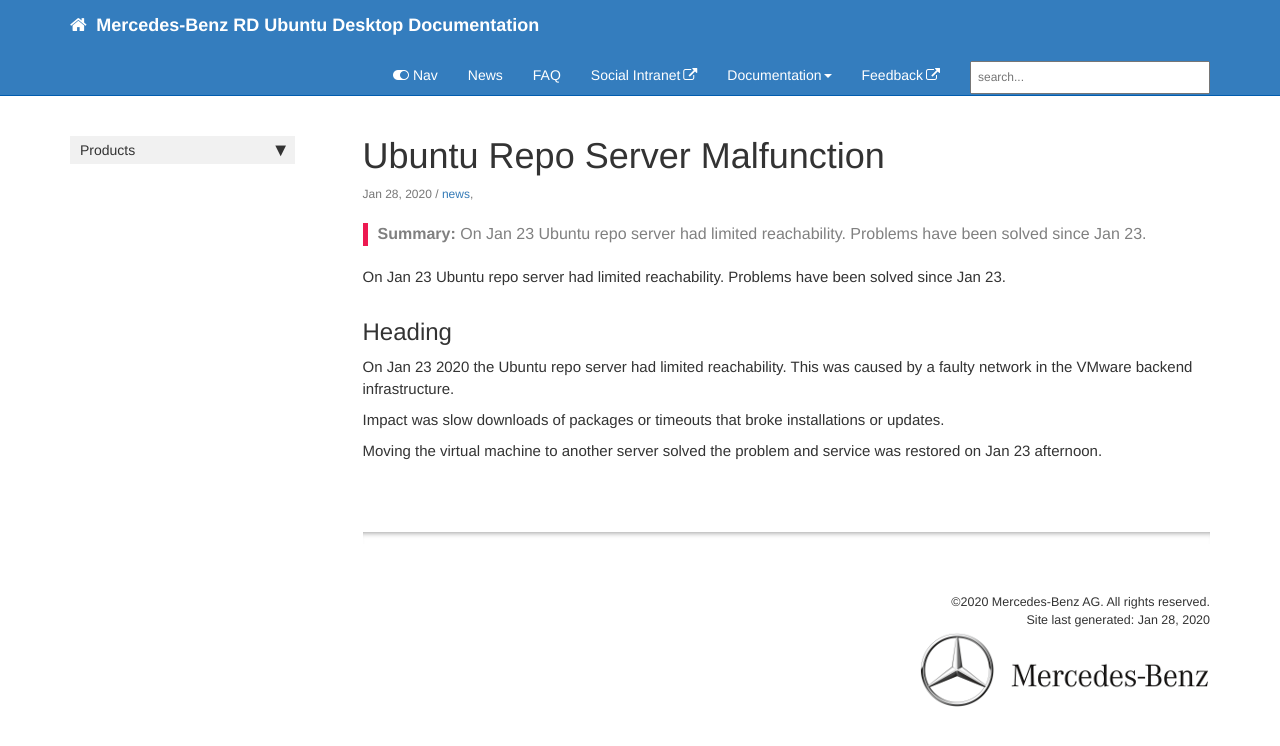
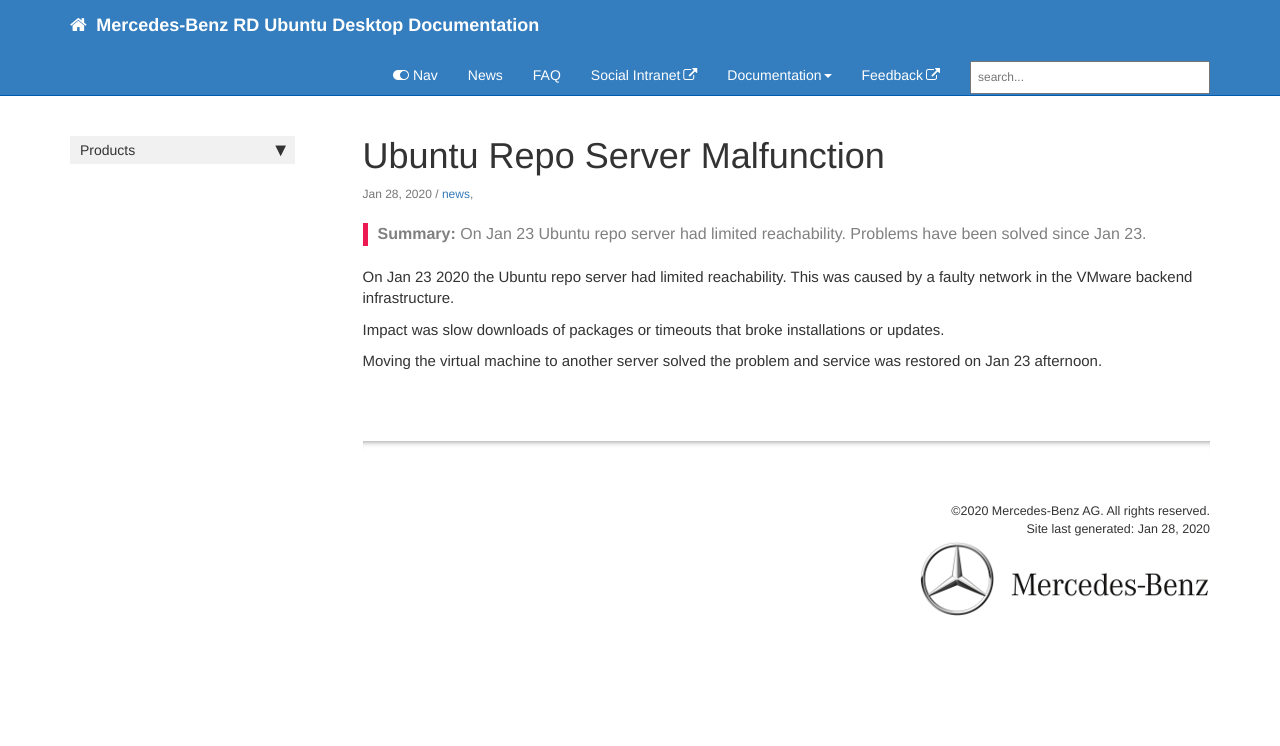
Before and after one commit to RajputPawan/Prometheus, a Jekyll site: the page built from _posts/2020-01-28-malfunction_reposerver.md, in a window 1280 px wide. Shown: the top 746 px of the page. Built offline with Jekyll 4.4.1, drawn with Linux system fonts in a browser that asks for light colours; comment, search, counter and statistics services are not loaded.

Commit message:
News: fixed Heading

```diff
--- a/_posts/2020-01-28-malfunction_reposerver.md
+++ b/_posts/2020-01-28-malfunction_reposerver.md
@@ -6,10 +6,6 @@
 tags: [news, service_malfunction]
 ---
 
-On Jan 23 Ubuntu repo server had limited reachability. Problems have been solved since Jan 23.
-
-## Heading
-
 On Jan 23 2020 the Ubuntu repo server had limited reachability. This was caused by a faulty network in the VMware backend infrastructure.
 
 Impact was slow downloads of packages or timeouts that broke installations or updates.
```
